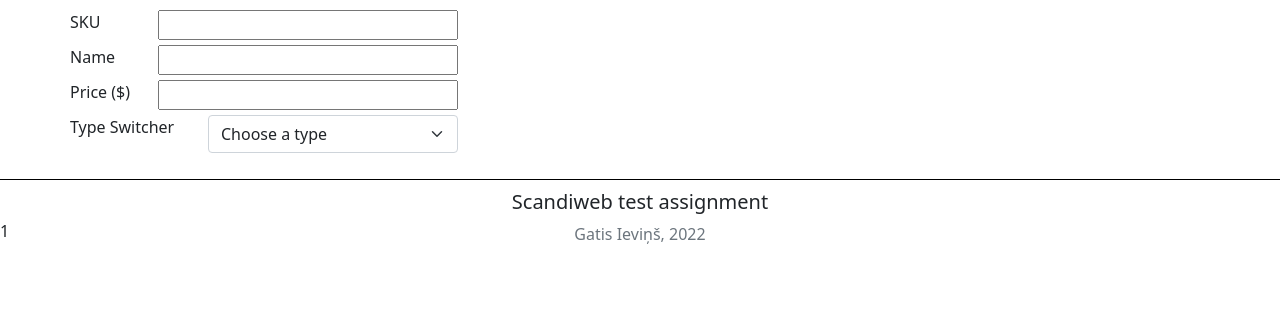
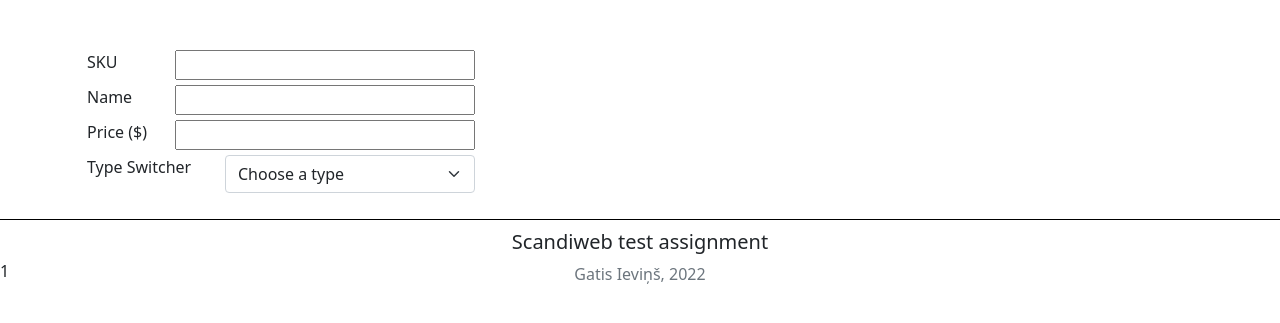
Before and after one commit to Baltimoore/ScandiwebTest, a PHP site: page /add-product in a window 1280 px wide. Shown: the part 105-428 px from the top of the page. Run offline with PHP 8.4, Linux system fonts and the light colour scheme.

Commit message:
papildus sasķēlām skatus

```diff
--- a/css/main.css
+++ b/css/main.css
@@ -17,10 +17,6 @@
     height:40px;
 }
 
-.bodies {
-    padding: 10px 0;
-}
-
 /* veikala satura kāršu izskats */
 .col.card {
     margin: 10px auto;
@@ -35,6 +31,7 @@
 .price::after { content: " $"; }
 
 /* inventāra pievienošanas formas izskats */
+#product_form { padding:50px 5px 10px; }
 #product_form .row { margin-bottom: 5px; }
 #product_form > .row > label { width: 100px; }
 #product_form > .row > input { width: 300px; }
@@ -44,3 +41,5 @@
 #itemProperties > div { display: none }
 #itemProperties > div label { width: 125px; }
 #itemProperties > div input { width: 275px; }
+
+/* error lapu paskats */
--- a/views/viewAdd.php
+++ b/views/viewAdd.php
@@ -9,7 +9,8 @@ require(dirname(__DIR__, 1) . "/html/viewRibbon.html");
 ob_end_flush();
 ?>
 
-<div id="product_form" class="container bodies">
+<div id="content" class="container">
+    <div id="product_form">
         <div class="row">
             <label for="sku" class="col-1">SKU</label>
             <input id="sku" class="col-2" type="text" required>
@@ -31,8 +32,6 @@ ob_end_flush();
                 <option value="3">Furniture</option>
             </select>
         </div>
-
-    <script type="text/javascript" src="../js/typeInput.js" defer></script>
 
         <div id="itemProperties">
             <div id="DVD" class="row">
@@ -59,6 +58,8 @@ ob_end_flush();
             </div>
             <p id="helpInfo"></p>
         </div>
+    </div>
+    <script type="text/javascript" src="../js/typeInput.js" defer></script>
+</div>
 
-</div>
 <?= require(dirname(__DIR__, 1) . "/html/viewFooter.html"); ?>
--- a/views/viewList.php
+++ b/views/viewList.php
@@ -9,7 +9,7 @@ require(dirname(__DIR__, 1) . "/html/viewRibbon.html");
 ob_end_flush();
 ?>
 
-<div id="body" class="container">
+<div id="content" class="container">
     <div class="row row-cols-auto"><?php
     $itemCount = 1; //kkāds inventāra skaita lasīšanas skripts no datubāzes
     for ($i=0; $i < $itemCount; $i++) {
```
Lines whose indentation alone changed are shown as unchanged.
